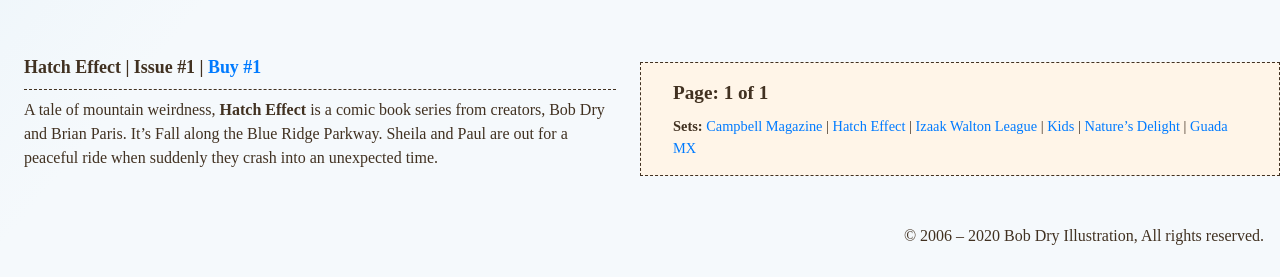
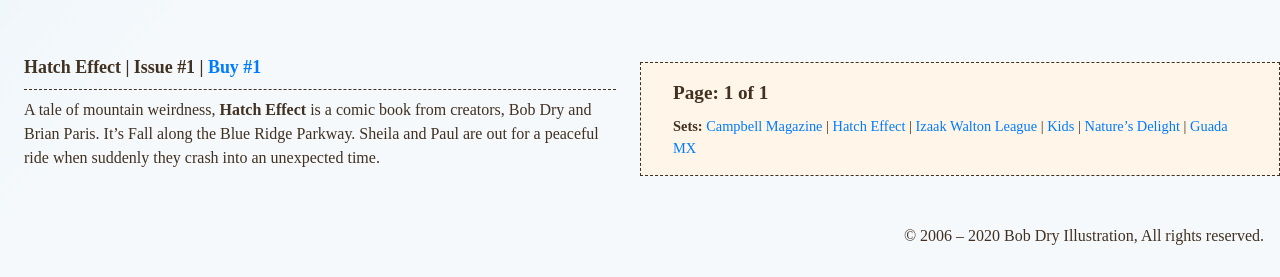
Before and after one commit to bobdry/illus, a Jekyll site: the page built from _hatch/hatch-1.md, in a window 1280 px wide. Shown: the part 1246-1523 px from the top of the page. Built offline with Jekyll 4.4.1, drawn with Linux system fonts in a browser that asks for light colours; some web fonts are replaced.

```diff
--- a/_hatch/hatch-1.md
+++ b/_hatch/hatch-1.md
@@ -1,7 +1,7 @@
 ---
 portfolio: hatch
 title:  "Hatch Effect | Issue #1 | <a href='/illus/order/'>Buy #1</a> "
-description: "A tale of mountain weirdness, <strong>Hatch Effect</strong> is a comic book series from creators, Bob Dry and Brian Paris. It&rsquo;s Fall along the Blue Ridge Parkway. Sheila and Paul are out for a peaceful ride when suddenly they crash into an unexpected time."
+description: "A tale of mountain weirdness, <strong>Hatch Effect</strong> is a comic book from creators, Bob Dry and Brian Paris. It&rsquo;s Fall along the Blue Ridge Parkway. Sheila and Paul are out for a peaceful ride when suddenly they crash into an unexpected time."
 layout: portfolio
 ---
 <div class="row">
```
Also changed, not shown: _layouts/order.html (+9 -9 lines), contact.md (+1 -0 lines).
